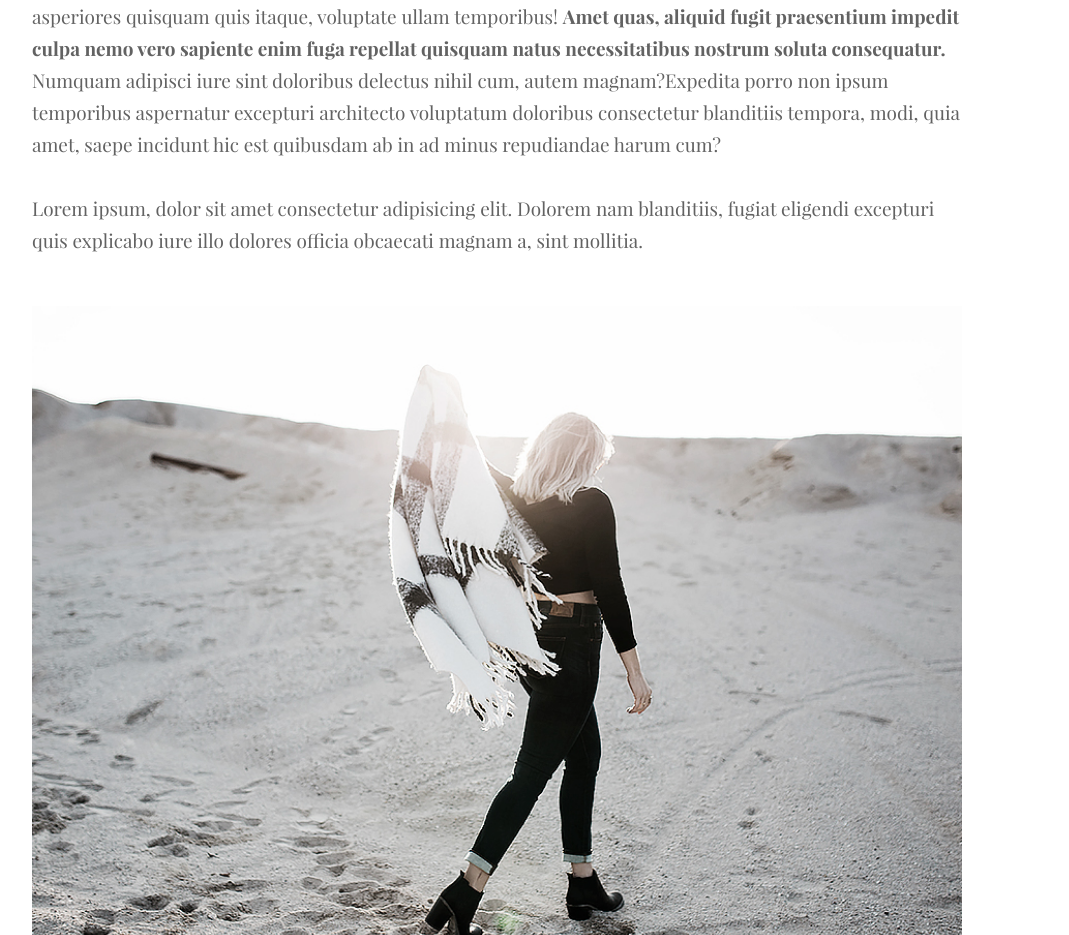
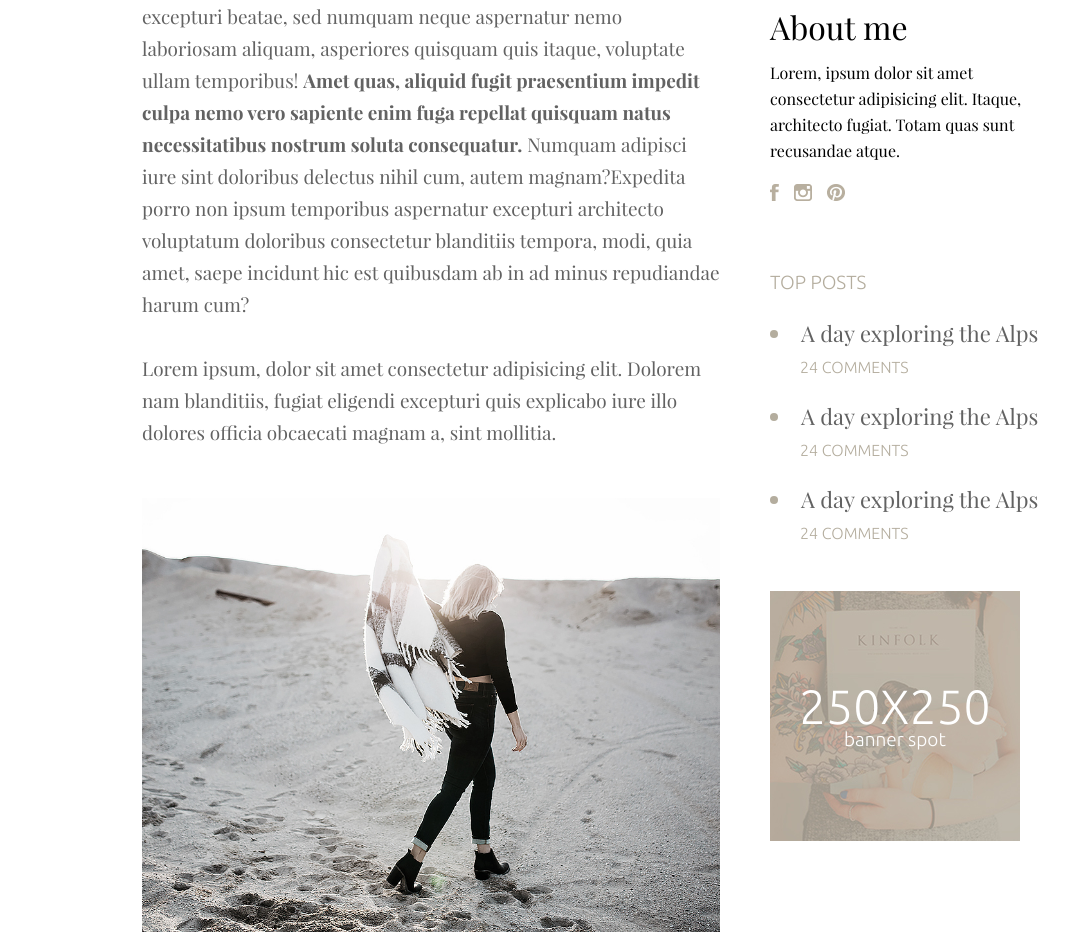
Before and after one commit to Yyyurii/Minimo, a website: page src/index.html in a window 1280 px wide. Shown: the part 971-1906 px from the top of the page, without its empty margins (143-1212 px from the left). Drawn offline with nearby package versions, Linux system fonts and the light colour scheme; files that its build step writes are made by us from their sources; files whose address does not match are found by name.

Commit message:
Created sidebar

```diff
--- a/gulp/version.json
+++ b/gulp/version.json
@@ -1,3 +1,3 @@
 {
-    "main": "20220904120000"
+    "main": "20220904134018"
 }
--- /dev/null
+++ b/src/html/sidebar.html
@@ -0,0 +1,38 @@
+<div class="sidebar">
+  <div class="sidebar__bio bio">
+    <img class="bio__img" src="../img/bio.jpg" alt="bio" />
+    <!-- <div class="div__section-title">LIFESTYLE</div> -->
+    <div class="bio__title">About me</div>
+    <div class="bio__text">
+      Lorem, ipsum dolor sit amet consectetur adipisicing elit. Itaque, architecto fugiat. Totam quas sunt
+      recusandae atque.
+    </div>
+  </div>
+  <div class="sidebar__social">
+    <a href=""><img src="../img/icons/fb-gray.png" alt="facebook"></a>
+    <a href=""><img src="../img/icons/instagram-gray.png" alt="instagram"></a>
+    <a href=""><img src="../img/icons/pinterest.jpg" alt="pinterest"></a>
+  </div>
+  <div class="top-posts">
+    <div class="top-posts__title article__section-title">TOP POSTS</div>
+    <ul class="top-posts__list">
+      <li class="top-posts__list-item item">A day exploring the Alps
+        <div class="item__quantity">24 COMMENTS</div>
+      </li>
+      <li class="top-posts__list-item item">A day exploring the Alps
+          <div class="item__quantity">24 COMMENTS</div>
+      </li>
+      <li class="top-posts__list-item item">A day exploring the Alps
+        <div class="item__quantity">24 COMMENTS</div>
+      </li>
+    </ul>
+  </div>
+
+  <div class="banner">
+    <img src="../img/banner.jpg" alt="banner">
+    <div class="banner__desc desc">
+      <div class="desc__size">250X250</div>
+      <div class="desc__text">banner spot</div>
+    </div>
+  </div>
+</div>
--- a/src/index.html
+++ b/src/index.html
@@ -11,14 +11,17 @@
 		<main class="main">
 			@@include('html/slider.html', {})
 
-			<div class="main-container">
+			<div class="container">
+				<div class="main-container-sidebar">
+					<div class="left-column">
 						<article class="article">
 							<div class="article__section-title">PHOTODIARY</div>
 							<div class="article__title">The perfect weekend getaway</div>
 							<div class="article__text">
 								Lorem, ipsum dolor sit amet consectetur adipisicing elit. Itaque, architecto fugiat. Totam quas sunt
 								recusandae
-						atque doloremque excepturi beatae, sed numquam neque aspernatur nemo laboriosam aliquam, asperiores quisquam
+								atque doloremque excepturi beatae, sed numquam neque aspernatur nemo laboriosam aliquam, asperiores
+								quisquam
 								quis
 								itaque, voluptate ullam temporibus! <strong>Amet quas, aliquid fugit praesentium impedit culpa nemo vero
 									sapiente enim fuga
@@ -26,11 +29,13 @@
 								doloribus delectus
 								nihil cum, autem magnam?Expedita porro non ipsum temporibus aspernatur excepturi architecto voluptatum
 								doloribus
-						consectetur blanditiis tempora, modi, quia amet, saepe incidunt hic est quibusdam ab in ad minus repudiandae
+								consectetur blanditiis tempora, modi, quia amet, saepe incidunt hic est quibusdam ab in ad minus
+								repudiandae
 								harum
 								cum?
 
-						<br><br>Lorem ipsum, dolor sit amet consectetur adipisicing elit. Dolorem nam blanditiis, fugiat eligendi
+								<br><br>Lorem ipsum, dolor sit amet consectetur adipisicing elit. Dolorem nam blanditiis, fugiat
+								eligendi
 								excepturi
 								quis explicabo iure illo dolores officia obcaecati magnam a, sint mollitia.
 							</div>
@@ -42,20 +47,27 @@
 								<img src="./img/cover3.jpg" alt="cover">
 							</div>
 							<div class="post__quote">
-						"Lorem ipsum dolor sit amet consectetur adipisicing elit. Minus, minima similique aliquam harum molestias
+								"Lorem ipsum dolor sit amet consectetur adipisicing elit. Minus, minima similique aliquam harum
+								molestias
 								totam
-						officiis quaerat suscipit earum blanditiis itaque deserunt dicta reiciendis amet iste voluptate ab, ad quis
+								officiis quaerat suscipit earum blanditiis itaque deserunt dicta reiciendis amet iste voluptate ab, ad
+								quis
 								hic vitae voluptatum error, qui illo. Fugit aut deleniti vitae."
 							</div>
 							<div class="post__text article__text">
 								Lorem ipsum dolor sit amet consectetur adipisicing elit. Deserunt dolores eligendi maxime ducimus saepe
 								corrupti. Temporibus delectus voluptas odio harum accusantium quos, deleniti odit cum tempora earum ipsa
-						dignissimos tempore optio ipsum pariatur est laboriosam tenetur animi voluptatum! Dicta tempora ut suscipit
+								dignissimos tempore optio ipsum pariatur est laboriosam tenetur animi voluptatum! Dicta tempora ut
+								suscipit
 								corporis odio veritatis dolore nostrum nemo sequi id distinctio ea, enim repellat, ipsum sunt. Laborum,
-						placeat esse! Quaerat ex pariatur, repellendus qui accusantium ab debitis dicta quo odit cupiditate? Tempore
-						ipsum praesentium omnis culpa suscipit pariatur libero vero veritatis perferendis provident? Quis veritatis
-						doloribus quae, culpa dolores rerum similique debitis odio, perferendis sint qui vitae numquam assumenda!
-						Eaque, autem explicabo. Dignissimos magnam corrupti atque inventore eveniet sint mollitia non, natus aliquam
+								placeat esse! Quaerat ex pariatur, repellendus qui accusantium ab debitis dicta quo odit cupiditate?
+								Tempore
+								ipsum praesentium omnis culpa suscipit pariatur libero vero veritatis perferendis provident? Quis
+								veritatis
+								doloribus quae, culpa dolores rerum similique debitis odio, perferendis sint qui vitae numquam
+								assumenda!
+								Eaque, autem explicabo. Dignissimos magnam corrupti atque inventore eveniet sint mollitia non, natus
+								aliquam
 								nulla est ab similique quas provident corporis earum harum eaque? Quis inventore ipsa sint, minima nulla
 								velit
 								dolorem illum animi. Sunt placeat explicabo voluptatem doloribus vel dicta dolore, nam esse facere.
@@ -69,6 +81,11 @@
 								<a href=""><img src="./img/icons/g+.jpg" alt="google+"></a>
 								<a href=""><img src="./img/icons/tumblr.jpg" alt="tumblr"></a>
 								<a href=""><img src="./img/icons/pinterest.jpg" alt="pinterest"></a>
+							</div>
+						</div>
+					</div>
+					<div class="right-column">
+						@@include('html/sidebar.html', {})
 					</div>
 				</div>
 			</div>
--- a/src/scss/article.scss
+++ b/src/scss/article.scss
@@ -28,7 +28,18 @@
     color: #626262;
 
   }
+
+  &__social {
+    display: flex;
+    gap: 15px;
+  }
+
   img {
     max-width: 100%;
+    width: 100%;
   }
 }
+
+.left-column .article__section-title {
+  margin: 0 0;
+}
--- a/src/scss/post.scss
+++ b/src/scss/post.scss
@@ -1,4 +1,5 @@
 .post {
+
   &__gallery {
     display: flex;
     flex-direction: column;
@@ -26,7 +27,7 @@
   justify-content: end;
   align-items: center;
   gap: 15px;
-  margin: 70px 0 80px;
+  margin: 70px 0 0px;
 
   &__title {
     margin: 0 10px 0 0;
--- /dev/null
+++ b/src/scss/sidebar.scss
@@ -0,0 +1,83 @@
+
+.sidebar {
+  flex: 1 0 30.5%;
+  position: sticky;
+  top: 0;
+
+  &__social {
+    display: flex;
+    gap: 15px;
+  }
+}
+
+.bio {
+  font-family: PlayfairDisplay;
+  line-height: 26px;
+
+  &__title {
+    font-size: 32px;
+    margin: 30px 0 0;
+  }
+
+  &__text {
+    font-size: 16px;
+    margin: 20px 0;
+  }
+}
+
+.top-posts {
+  margin: 70px 0 50px;
+
+  &__list {
+    display: flex;
+    flex-direction: column;
+    gap: 30px;
+    margin: 30px 0;
+  }
+
+  &__list-item {
+    list-style-type: disc;
+    list-style-position: inside;
+    font-family: PlayfairDisplay;
+    color: #626262;
+    font-size: 22px;
+
+    &::marker {
+      color: #b4ad9e;
+    }
+  }
+
+  .item {
+    &__quantity {
+      margin: 15px 0 0 30px;
+      font-size: 16px;
+      font-family: Ubuntu;
+      font-weight: 300;
+      font-style: normal;
+      color: #b4ad9e;
+    }
+  }
+}
+
+.banner {
+  max-width: 250px;
+  width: 100%;
+  position: relative;
+
+  .desc {
+    font-family: Ubuntu;
+    font-weight: 300;
+    color: white;
+    display: flex;
+    flex-direction: column;
+    align-items: center;
+    justify-content: center;
+    position: absolute;
+    top: calc(50% - 33.5px);
+    left: calc(50% - 96px);
+
+    &__size {
+      font-size: 48px;
+    }
+  }
+}
--- a/src/scss/style.scss
+++ b/src/scss/style.scss
@@ -11,6 +11,7 @@
 @import "post";
 @import "like";
 @import "comments";
+@import "sidebar";
 
 body.scrollHide {
 	overflow: hidden;
@@ -59,3 +60,15 @@ body.scrollHide {
 		margin: 0 15px;
 	}
 }
+
+.main-container-sidebar {
+	max-width: 900px;
+	margin-left: auto;
+	display: flex;
+	gap: 50px;
+	padding: 0 0 80px;
+
+	@media(max-width: 768px) {
+		flex-direction: column;
+	}
+}
```
Also changed, not shown: src/single-post-full-width.html (added, +113 -0 lines), dist/css/style.css, dist/css/style.min.css, dist/img/icons/instagram-gray.png (added), dist/index.html, dist/js/app.min.js, dist/single-post-full-width.html (added), dist/single-post.html (added), src/img/icons/instagram-gray.png (added), src/js/app.js (line endings or trailing spaces). Lines whose indentation alone changed are shown as unchanged.
